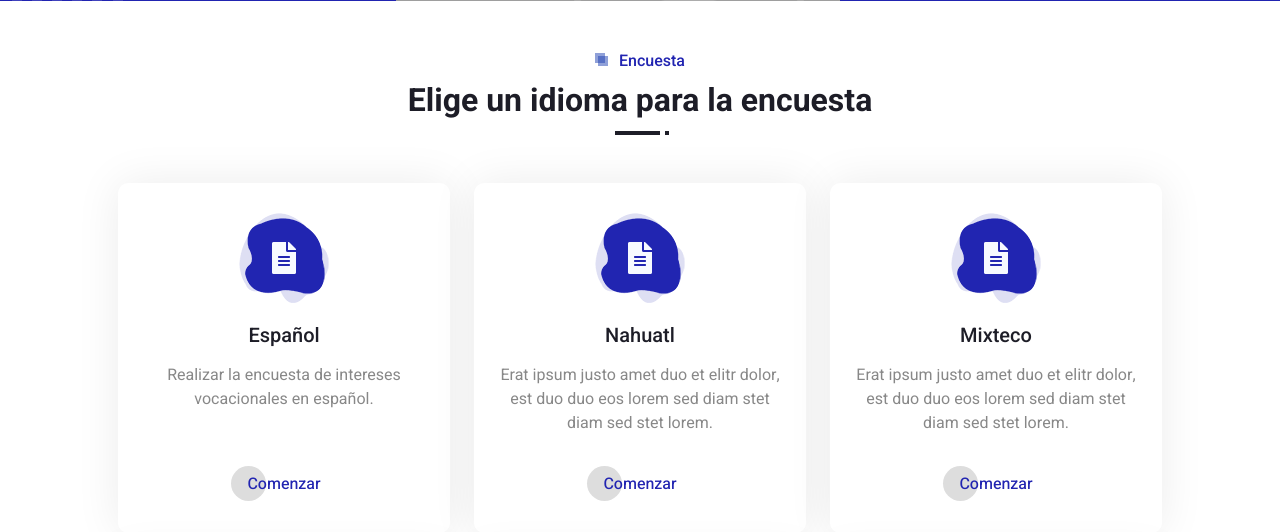
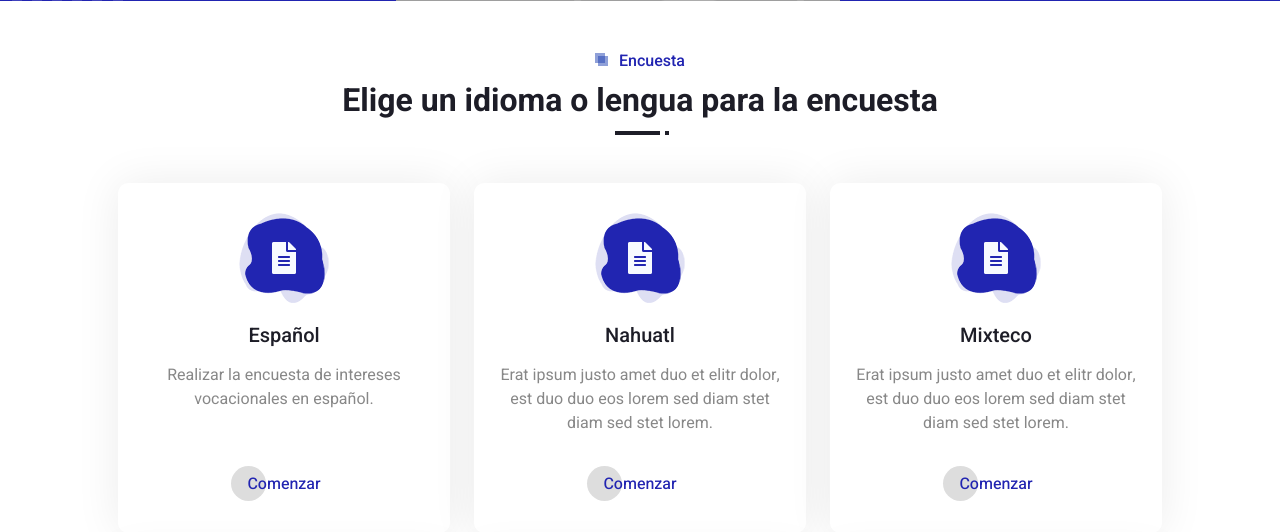
Before and after one commit to diazhdez/kuder, a Flask app: template templates/test.html in a window 1280 px wide. Shown: the part 95-627 px from the top of the page. Run offline with Flask 3, Linux system fonts and the light colour scheme; the template is opened without the code that fills it, so the values that code supplies are empty; some libraries are stand-ins or nearby versions; grey boxes are pictures that could not be loaded.

Commit message:
angeles tonta

```diff
--- a/templates/test.html
+++ b/templates/test.html
@@ -26,7 +26,7 @@
     <div class="container px-lg-5">
         <div class="section-title position-relative text-center mb-5 pb-2 wow fadeInUp" data-wow-delay="0.1s">
             <h6 class="position-relative d-inline text-primary ps-4">Encuesta</h6>
-            <h2 class="mt-2">Elige un idioma para la encuesta</h2>
+            <h2 class="mt-2">Elige un idioma o lengua para la encuesta</h2>
         </div>
         <div class="row g-4">
             <div class="col-lg-4 col-md-6 wow zoomIn" data-wow-delay="0.1s">
```
